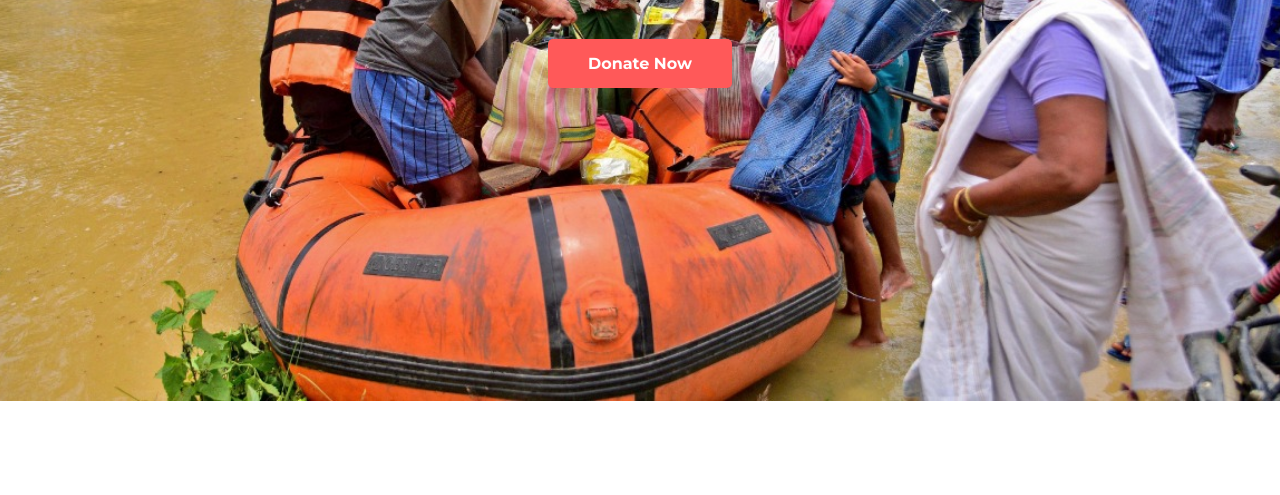
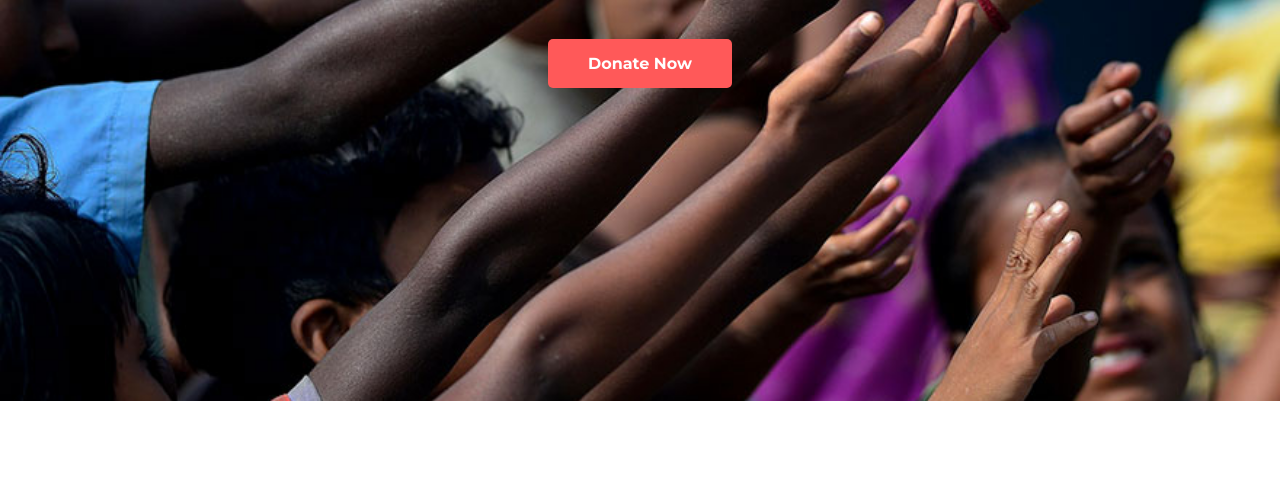
Before and after one commit to cpartha2000/donate-today, a plain HTML site: page index.html in a window 1280 px wide. Shown: the part 299-794 px from the top of the page. Drawn offline with Linux system fonts and the light colour scheme.

Commit message:
Updated picture

```diff
--- a/style.css
+++ b/style.css
@@ -16,7 +16,7 @@ section{
 }
 .header-section{
     text-align: center;
-    background-image: url(images/images/donation5.jpg);
+    background-image: url(images/images/donation13.jpg);
     background-repeat: no-repeat;
     background-position: center;
     background-size: cover;
```
